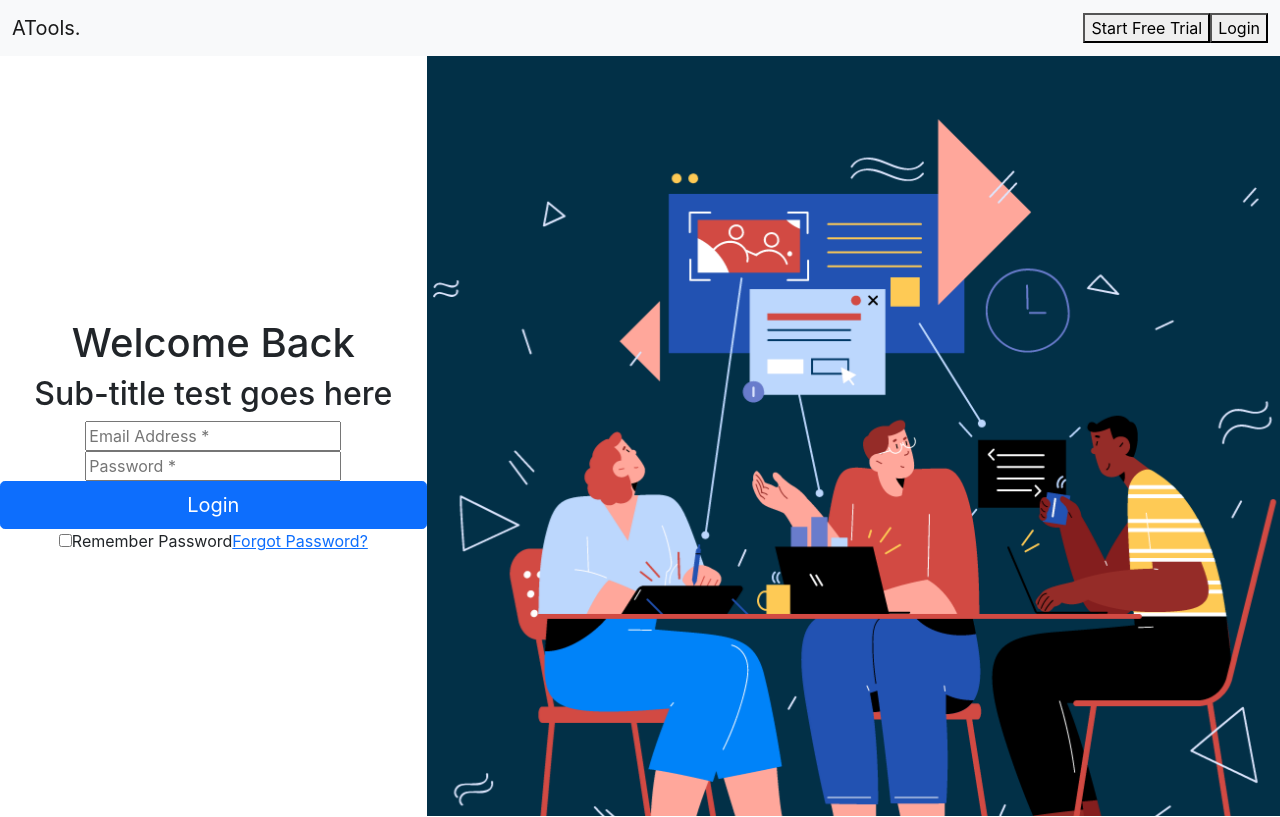
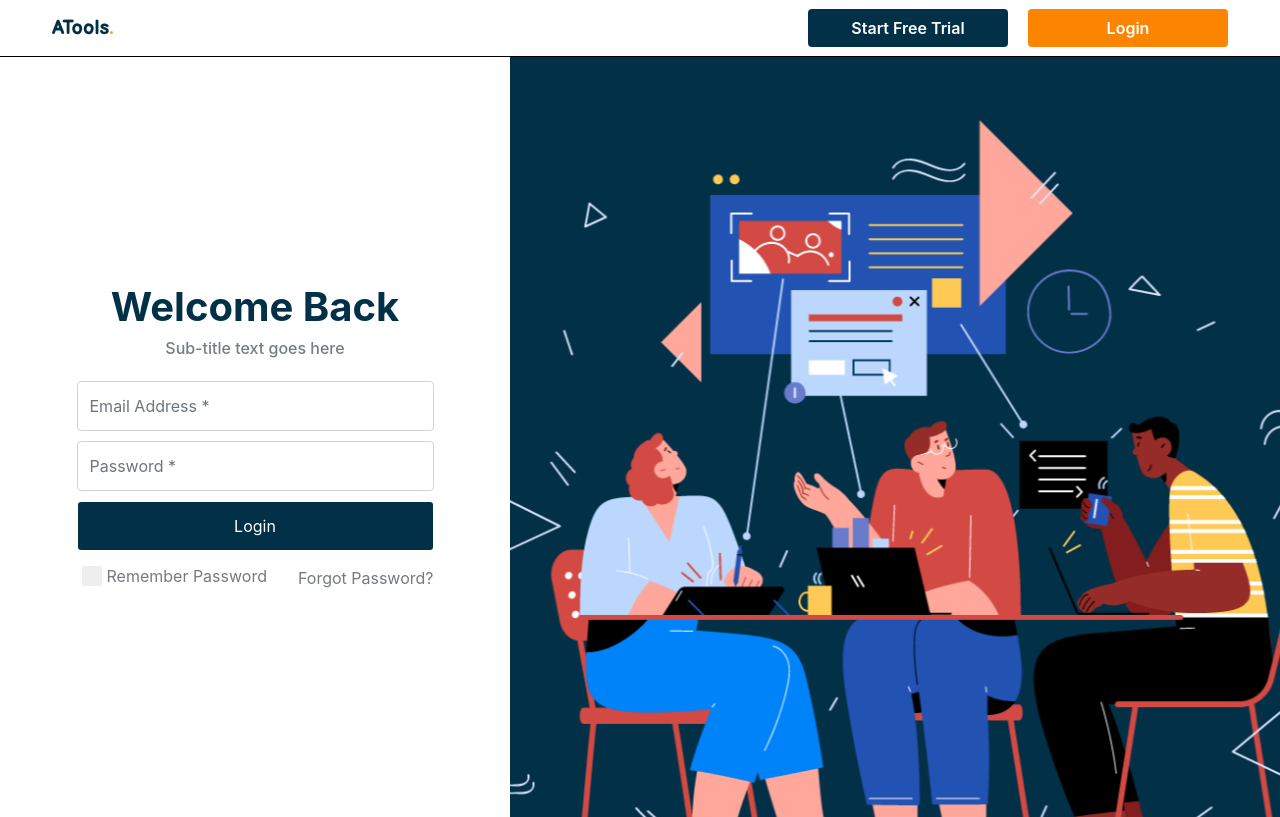
Before and after one commit to MSS023/VouchDigitalTestLogin, a React (Create React App) app: page / in a window 1280 px wide. Built offline with nearby package versions, Linux system fonts and the light colour scheme.

Commit message:
desktop frontend made

```diff
--- a/src/Components/Button/Button.js
+++ b/src/Components/Button/Button.js
@@ -2,7 +2,7 @@ import "./Button.css";
 
 function Button(props) {
   return (
-    <button className={"button "+props.className} style={{ backgroundColor: props.color }}>
+    <button className={"btn button "+props.className} style={{ backgroundColor: props.color }}>
       {props.children}
     </button>
   );
--- a/src/Components/LoginForm/LoginForm.css
+++ b/src/Components/LoginForm/LoginForm.css
@@ -1,7 +1,127 @@
 .LoginForm {
+    display: flex;
+    flex-direction: column;
     margin: auto;
     justify-content: center;
     align-items: center;
-    height: auto;
-    width: calc(100% /3);
+    margin: 0 15%;
 }
+
+.Heading {
+    font-weight: 700;
+    color: #023047;
+}
+
+.SubHeading {
+    font-size: 1rem;
+    color: #727e83;
+}
+
+.formElement {
+    margin: 5px 0;
+}
+
+.form-control {
+    height: 50px;
+}
+
+.login {
+    background-color: #023047;
+    color: white;
+    width: 100%;
+}
+
+.subform {
+    display: flex;
+    flex-direction: row;
+    justify-content: space-between;
+    width: 100%;
+}
+
+.checkbox {
+    display: flex;
+    flex-direction: row;
+    align-content: center;
+    gap: 5px;
+    height: 25px;
+    cursor: pointer;
+}
+
+.contain {
+    position: relative;
+    cursor: pointer;
+}
+
+.contain input {
+  position: relative;
+  opacity: 0;
+  cursor: pointer;
+  height: 0;
+  width: 0;
+}
+
+.checkmark {
+  border-radius: 2px;
+  position: relative;
+  top: 0;
+  left: 0;
+  height: 20px;
+  width: 20px;
+  background-color: #eee;
+}
+
+.contain:hover input ~ .checkmark {
+  background-color: #ccc;
+}
+
+.contain input:checked ~ .checkmark {
+  background-color: #023047;
+}
+
+.checkmark:after {
+  content: "";
+  position: absolute;
+  display: none;
+}
+
+.contain input:checked ~ .checkmark:after {
+  display: block;
+}
+
+.contain .checkmark:after {
+  left: 8px;
+  top: 6px;
+  width: 4px;
+  height: 8px;
+  border: solid white;
+  border-width: 0 3px 3px 0;
+  -webkit-transform: rotate(45deg);
+  -ms-transform: rotate(45deg);
+  transform: rotate(45deg);
+}
+
+.checkLabel {
+    height: 20px;
+    line-height: 20px;
+    color: #757a7e;
+    cursor: pointer;
+}
+
+.form {
+    margin: 10px 0;
+}
+
+.form>* {
+    padding: 0;
+}
+
+.forgotContainer {
+    height: 20px;
+}
+
+.forgot {
+    line-height: 20px;
+    height: 20px;
+    text-decoration: none;
+    color: #757a7e;
+}
--- a/src/Components/LoginForm/LoginForm.js
+++ b/src/Components/LoginForm/LoginForm.js
@@ -5,14 +5,47 @@ function LoginForm(props) {
   return (
     <div className="LoginForm">
       <h1 className="Heading">Welcome Back</h1>
-      <h2 className="SubHeading">Sub-title test goes here</h2>
-      <input type="text" className="email" placeholder="Email Address *" />
-      <input type="password" className="password" placeholder="Password *" />
-      <Button className="w-100 btn btn-lg btn-primary">Login</Button>
+      <h2 className="SubHeading">Sub-title text goes here</h2>
+      <form className="row form">
+        <div className="col-12 formElement">
+          <div className="input-group">
+            <input
+              type="email"
+              className="form-control"
+              id="validationDefaultUsername"
+              placeholder="Email Address *"
+              aria-describedby="inputGroupPrepend2"
+              required
+            />
+          </div>
+        </div>
+        <div className="col-12 formElement">
+          <div className="input-group">
+            <input
+              type="password"
+              className="form-control"
+              id="validationDefaultUsername"
+              placeholder="Password *"
+              aria-describedby="inputGroupPrepend2"
+              required
+            />
+          </div>
+        </div>
+        <div className="col-12 formElement">
+          <Button className="login form-control">Login</Button>
+        </div>
+      </form>
       <div className="subform">
+        <div className="checkbox contain">
           <input id="remPass" type="checkbox" className="check" />
-          <label for="remPass">Remember Password</label>
-          <a href="#" className="forgot">Forgot Password?</a>
+          <span className="checkmark" />
+          <label for="remPass" className="checkLabel">Remember Password</label>
+        </div>
+        <div className="forgotContainer">
+          <a href="#" className="forgot">
+            Forgot Password?
+          </a>
+        </div>
       </div>
     </div>
   );
--- a/src/Components/Navbar/Navbar.css
+++ b/src/Components/Navbar/Navbar.css
@@ -0,0 +1,31 @@
+@import url('https://fonts.googleapis.com/css2?family=Balsamiq+Sans:wght@700&display=swap');
+
+.Navbar {
+    padding: 0 40px;
+    border-bottom: 1px solid black;
+}
+
+.navbar-brand {
+    font-family: 'Balsamiq Sans', cursive;
+    font-weight: 800;
+    color: #023047 !important;
+}
+
+.navbar-brand>span {
+    color: #fba03a;
+}
+
+.buttonNav {
+    color: white;
+    width: 200px;
+    margin-left: 20px;
+    font-weight: 600;
+}
+
+.navbarStart {
+    background-color: #023047;
+}
+
+.navbarLogin {
+    background-color: #fb8500;
+}
--- a/src/Components/Navbar/Navbar.js
+++ b/src/Components/Navbar/Navbar.js
@@ -4,14 +4,14 @@ import "./Navbar.css";
 function Navbar(props) {
   return (
     <div className="Navbar">
-      <nav className="navbar navbar-light bg-light">
+      <nav className="navbar navbar-light">
         <div className="container-fluid">
           <a className="navbar-brand" href="#">
-            ATools.
+            ATools<span>.</span>
           </a>
           <div className="navbarButtons">
-            <Button>Start Free Trial</Button>
-            <Button>Login</Button>
+            <Button className="buttonNav navbarStart">Start Free Trial</Button>
+            <Button className="buttonNav navbarLogin">Login</Button>
           </div>
         </div>
       </nav>
--- a/src/Screens/LoginPage/LoginPage.css
+++ b/src/Screens/LoginPage/LoginPage.css
@@ -1,12 +1,24 @@
 .bottom {
-    height: calc( 100vh - 40px);
-    display: flex;
-    flex-direction: row;
-    width: 100%;
+  height: calc(100vh - 40px);
+  display: flex;
+  flex-direction: row;
+  width: 100%;
+}
+
+.Left {
+  width: 510px;
+  justify-content: center;
+  align-items: center;
+  margin: auto;
+}
+
+.Right {
+  width: calc(100% - 510px);
 }
 
 .SideImage {
-    width: calc(200% / 3);
-    background-image: url("../../../assets/image.png");
-    background-position: center;
+  width: 100%;
+  height: 100%;
+  background-image: url("../../../assets/image.png");
+  background-position: center;
 }
--- a/src/Screens/LoginPage/LoginPage.js
+++ b/src/Screens/LoginPage/LoginPage.js
@@ -3,13 +3,19 @@ import Navbar from "../../Components/Navbar/Navbar";
 import "./LoginPage.css";
 
 function LoginPage(props) {
-    return <div className="Login">
-        <Navbar />
-        <section className="bottom">
-            <LoginForm />
-            <div className="SideImage" />
-        </section>
-    </div>;
+  return (
+    <div className="Login">
+      <Navbar />
+      <section className="bottom">
+        <div className="Left">
+          <LoginForm />
+        </div>
+        <div className="Right">
+          <div className="SideImage" />
+        </div>
+      </section>
+    </div>
+  );
 }
 
 export default LoginPage;
```
